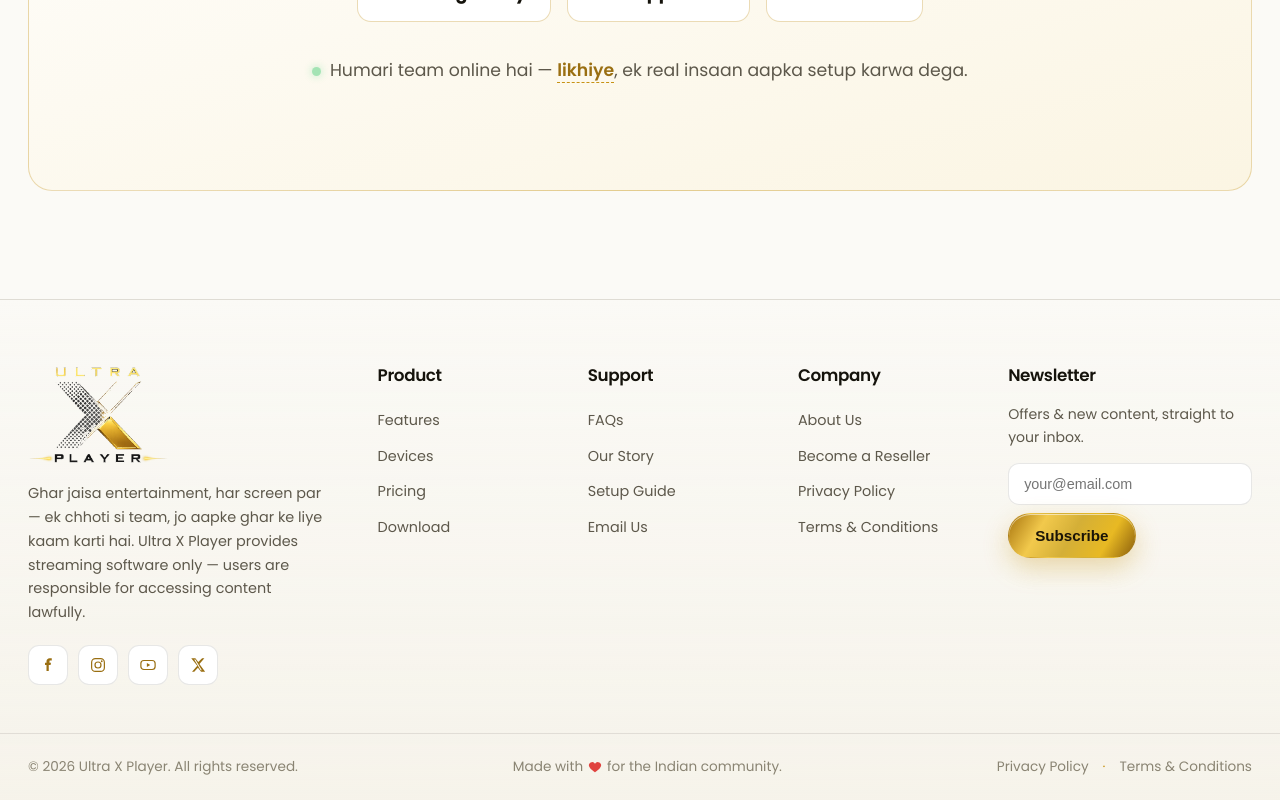
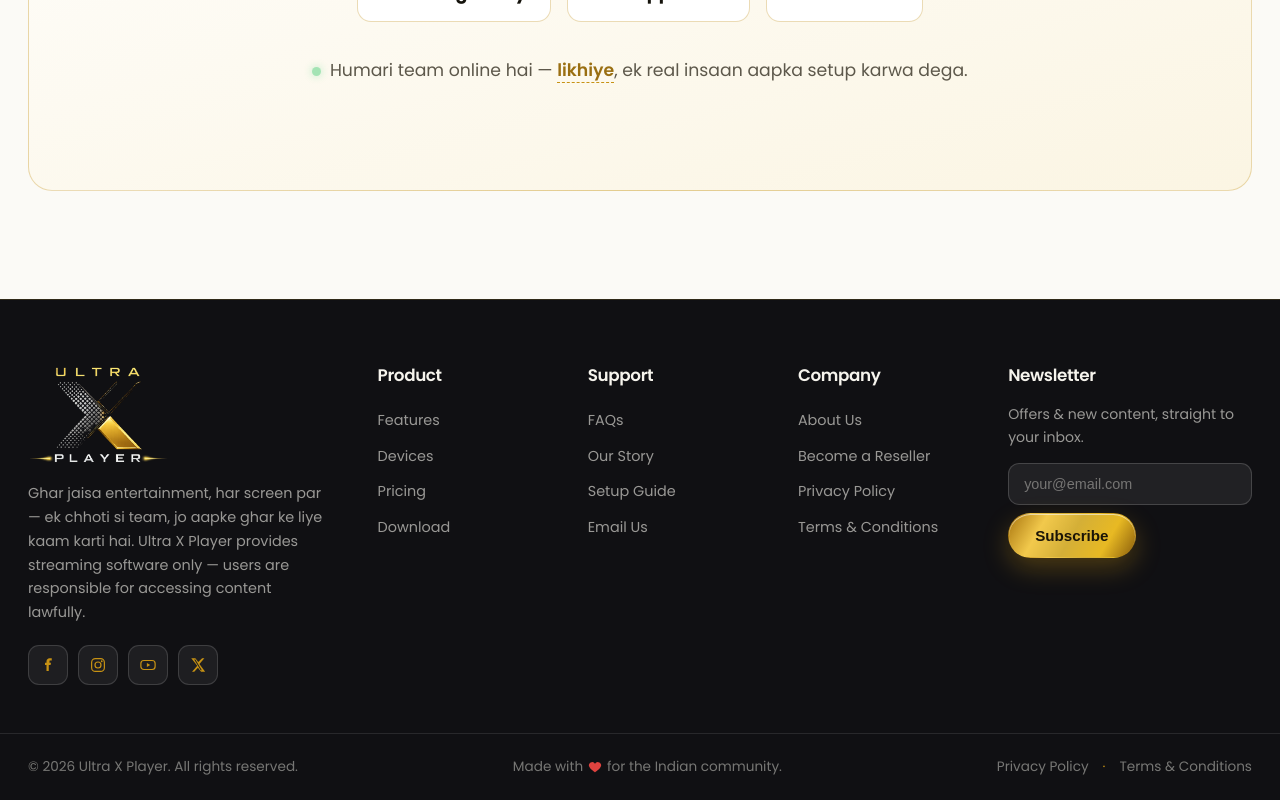
Before and after one commit to hello22ai/Ultra-0X, a Next.js app: page / in a window 1280 px wide. Shown: the part 9607-10407 px from the top of the page. Built offline with nearby package versions, Linux system fonts and the light colour scheme.

Commit message:
style: Update footer styles for improved aesthetics and readability

```diff
--- a/app/globals.css
+++ b/app/globals.css
@@ -439,27 +439,29 @@ h1,h2,h3,h4{font-family:var(--font-oswald),sans-serif;font-weight:600;line-heigh
 .store-btn strong{font-family:var(--font-oswald),sans-serif;font-size:1.1rem}
 
 /* ===== Footer ===== */
-.site-footer{background:linear-gradient(180deg,transparent,rgba(245,242,233,.9));border-top:1px solid var(--border-soft);padding-top:66px;margin-top:20px}
+.site-footer{background:rgba(9,9,12,.97);border-top:1px solid rgba(212,175,55,.16);padding-top:66px;margin-top:20px}
 .footer-grid{display:grid;grid-template-columns:1.8fr 1fr 1fr 1fr 1.4fr;gap:36px;padding-bottom:48px}
 .foot-logo{height:98px;width:auto;margin-bottom:18px}
-.foot-brand p{color:var(--muted);font-size:.9rem;margin-bottom:20px;max-width:300px}
+.foot-brand p{color:rgba(245,243,236,.6);font-size:.9rem;margin-bottom:20px;max-width:300px}
 .social{display:flex;gap:10px}
-.social a{width:40px;height:40px;border-radius:11px;display:grid;place-items:center;background:#ffffff;border:1px solid var(--border-soft);color:var(--gold-4);transition:.28s}
+.social a{width:40px;height:40px;border-radius:11px;display:grid;place-items:center;background:rgba(255,255,255,.06);border:1px solid rgba(255,255,255,.14);color:var(--gold-3);transition:.28s}
 .social a svg{width:18px;height:18px}
 .social a:hover{background:var(--gold-grad);color:#1a1407;transform:translateY(-3px)}
-.foot-col h4{color:var(--text);font-size:1.05rem;margin-bottom:18px}
-.foot-col a{display:block;color:var(--muted);font-size:.9rem;padding:6px 0;transition:.2s}
-.foot-col a:hover{color:var(--gold-4);padding-left:4px}
-.newsletter p{color:var(--muted);font-size:.88rem;margin-bottom:14px}
+.foot-col h4{color:#f6f4ed;font-size:1.05rem;margin-bottom:18px}
+.foot-col a{display:block;color:rgba(245,243,236,.6);font-size:.9rem;padding:6px 0;transition:.2s}
+.foot-col a:hover{color:#f5d061;padding-left:4px}
+.newsletter p{color:rgba(245,243,236,.6);font-size:.88rem;margin-bottom:14px}
 .news-form{display:flex;gap:8px;flex-wrap:wrap}
-.news-form input{flex:1;min-width:150px;padding:12px 15px;border-radius:11px;background:#ffffff;border:1px solid var(--border-soft);color:var(--text);font-size:.9rem}
+.news-form input{flex:1;min-width:150px;padding:12px 15px;border-radius:11px;background:rgba(255,255,255,.07);border:1px solid rgba(255,255,255,.16);color:#f6f4ed;font-size:.9rem}
+.news-form input::placeholder{color:rgba(245,243,236,.4)}
 .news-form input:focus{outline:none;border-color:var(--gold-3)}
-.footer-bottom{border-top:1px solid var(--border-soft);padding:22px 0}
+.footer-bottom{border-top:1px solid rgba(255,255,255,.1);padding:22px 0}
 .footer-bottom .container{display:flex;justify-content:space-between;flex-wrap:wrap;gap:10px}
-.footer-bottom p{color:var(--muted-2);font-size:.85rem}
+.footer-bottom p{color:rgba(245,243,236,.45);font-size:.85rem}
+.foot-links a{color:rgba(245,243,236,.45)}
 .foot-links{display:inline-flex;align-items:center;gap:14px}
 .foot-links .dot{color:var(--gold-3)}
-.foot-links a:hover{color:var(--gold-4)}
+.foot-links a:hover{color:#f5d061}
 
 /* ===== Scroll progress bar ===== */
 .scroll-progress{position:fixed;top:0;left:0;height:3px;width:0;z-index:100;
--- a/components/Footer.js
+++ b/components/Footer.js
@@ -45,7 +45,7 @@ export default function Footer() {
       <div className="container footer-grid">
         <div className="foot-brand">
           {/* eslint-disable-next-line @next/next/no-img-element */}
-          <img src="/media/logo-onlight.png" alt="Ultra X Player" className="foot-logo" />
+          <img src="/media/logo-clean.png" alt="Ultra X Player" className="foot-logo" />
           <p>
             Ghar jaisa entertainment, har screen par — ek chhoti si team, jo
             aapke ghar ke liye kaam karti hai. Ultra X Player provides
```
